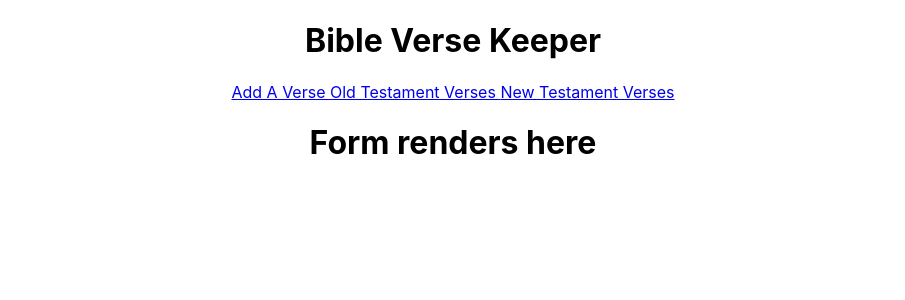
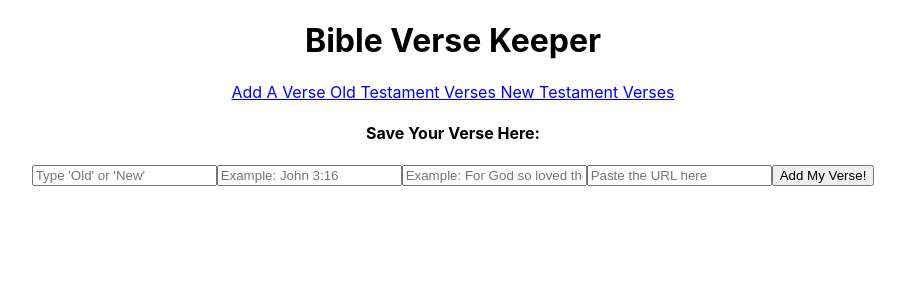
Before and after one commit to DeborahKurz/phase-2-project, a React (Create React App) app: page / in a window 1280 px wide. Shown: the top 300 px of the page, without its empty margins (187-1092 px from the left). Built offline with nearby package versions, Linux system fonts and the light colour scheme.

Commit message:
Created controlled inputs in Form.js

```diff
--- a/src/App.js
+++ b/src/App.js
@@ -22,8 +22,8 @@ export default App;
 /*
 
 Get Project Working:
-  1. Create NavBar.js & set up to display routes
-  2. Create Form With Inputsin Form.js.
+
+  2. Create Form With Inputs in Form.js.
   3. Display Form in App.js
   4. Create display info in VerseForm.js
   5. Fetch data in OldTestament.js and pass it to VerseForm.js. Make sure it is displaying on page.
--- a/src/Form.js
+++ b/src/Form.js
@@ -1,9 +1,54 @@
 //(Is the form that takes in form data to add to the verses array)
+//  2. Create Form With Inputs in Form.js.
+/*
+    input fields
+    text to say what to type... placeholder?
+    button for submitting form
+    controlled inputs
+*/
+import React, {useState} from "react";
+import './App.css';
 
 function Form(){
     console.log("form")
+    const [testament, setTestament] = useState("");
+    const [reference, setReference] = useState("");
+    const [verse, setVerse] = useState("");
+    const [url, setUrl] = useState("");
+
+    function handleSubmit(e){
+        e.preventDefault();
+        console.log("handleSubmit")
+    }
+
+    console.log(testament, reference, verse, url);
+
+    /*
+    //in Form
+        const configObj = {
+        method: 'POST',
+        headers: {'Content-Type': 'application/json'},
+        body: JSON.stringify({title: "Titanic"})
+        }
+
+        fetch('http://localhost:3000/movies', configObj)
+        .then(res => res.json())
+        .then(data => addMovie(data)) //THIS STATE UPDATE IS REQUIRED!!!
+        // clear form
+
+    */
+
     return (
-        <h1>Form renders here</h1>
+        <div className="App">
+            <h4>Save Your Verse Here:</h4>
+            <form onSubmit={handleSubmit}>
+                <input type="text" value={testament} placeholder={"Type \'Old\' or \'New\'"} onChange={(e)=> setTestament(e.target.value)}></input>
+                <input type="text" value={reference} placeholder={"Example: John 3:16"} onChange={(e)=> setReference(e.target.value)}></input>
+                <input type="text" value={verse} placeholder={"Example: For God so loved the world... "} onChange={(e)=> setVerse(e.target.value)}></input>
+                <input type="text" value={url} placeholder={"Paste the URL here"} onChange={(e)=> setUrl(e.target.value)}></input>
+                <button>Add My Verse!</button>
+            </form>
+        </div>
     )
 }
 
```
